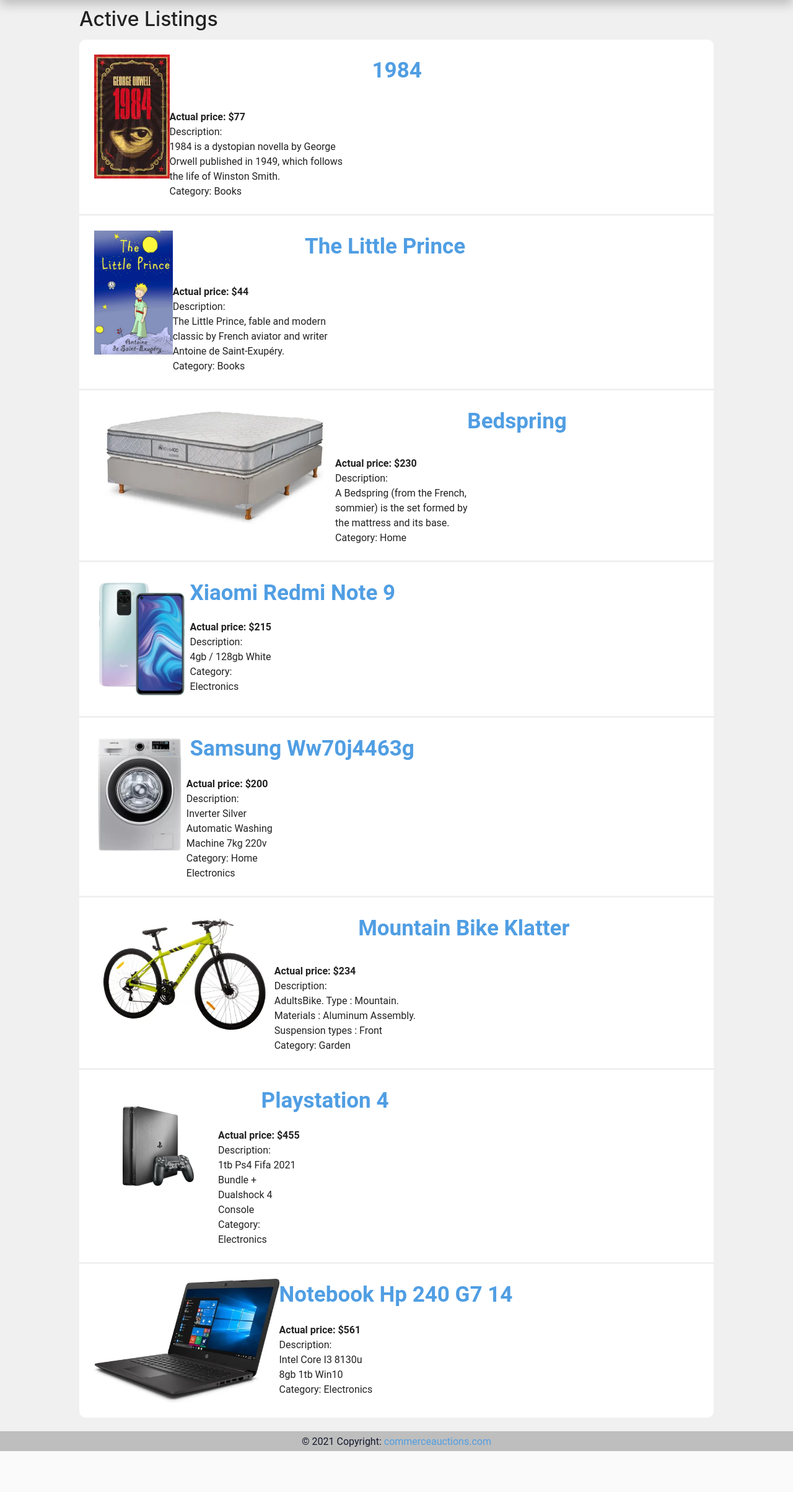
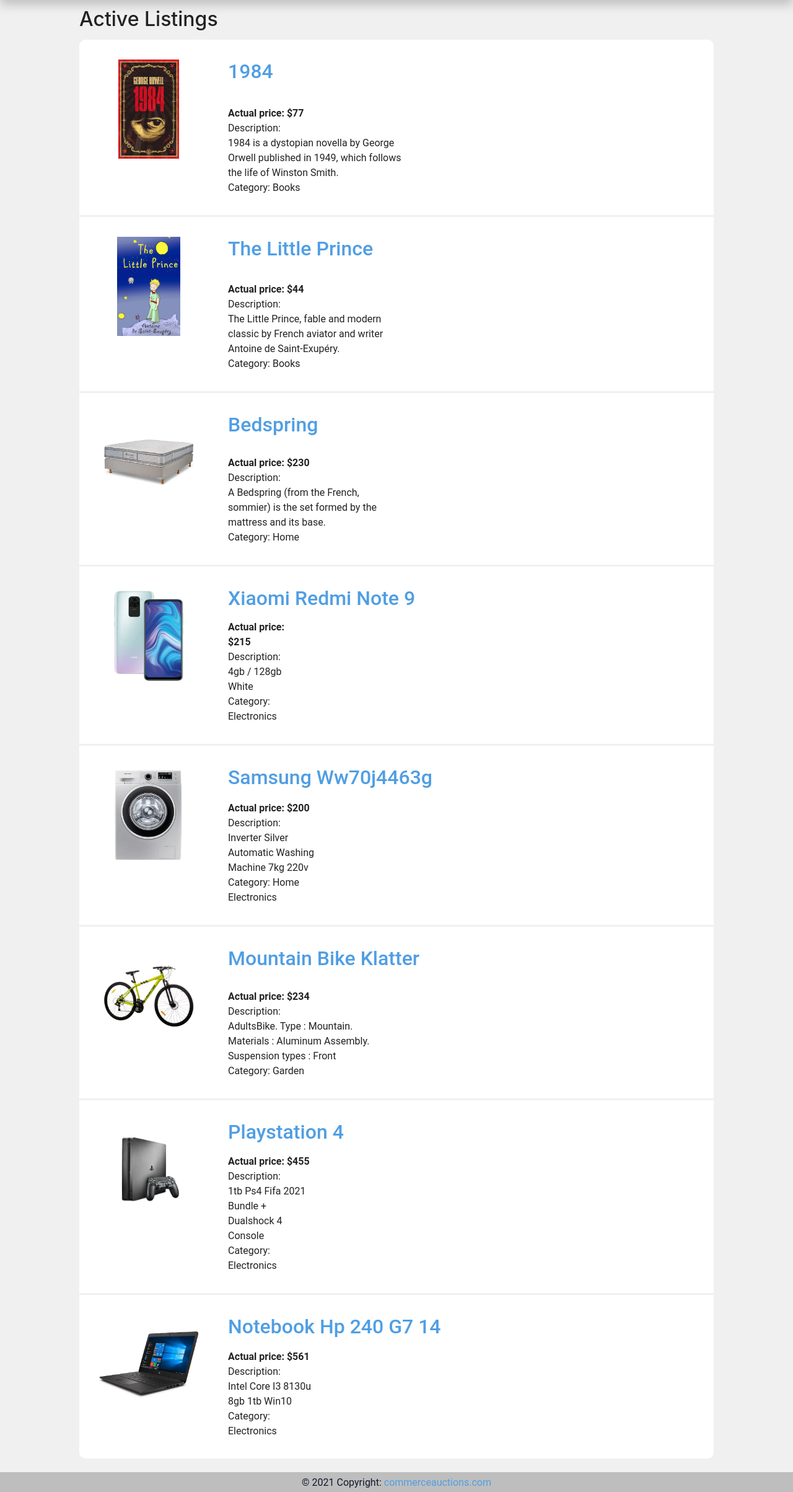
Before and after one commit to rodrigojmayer/AuctionsProject, a Django app: page / in a window 1280 px wide. Shown: the part 64-2471 px from the top of the page at 62% size. Before the commit the page ends 2405 px from the top, so only its background shows below. Run offline with Django 3.2, Linux system fonts and the light colour scheme; data comes from the database, SQL or seed files in the repository; both versions use the stored data as it was after the commit; some libraries are stand-ins or nearby versions.

Commit message:
fixing index styles

```diff
--- a/auctions/static/auctions/css/styles.css
+++ b/auctions/static/auctions/css/styles.css
@@ -233,9 +233,10 @@ h2 {
   color: var(--text-color);
   /*text-align: center;*/
   width: 100%;
-  padding: 1.5rem;
+  padding: 2rem;
   display: flex;
   flex-direction: row;
+  gap: 3rem;
 }
 
 .form-group {
@@ -243,10 +244,8 @@ h2 {
 }
 
 #auction_name {
-  font-size: 35px;
   font-weight: bold;
   /*margin-left: -30%;*/
-  text-align: center;
 }
 
 #auction_data {
@@ -257,6 +256,13 @@ h2 {
 
 #auction_description {
   margin: 0;
+}
+
+#auction_image img {
+  height: 10rem;
+  width: 10rem;
+  -o-object-fit: contain;
+     object-fit: contain;
 }
 
 #auction_price {
--- a/auctions/static/auctions/css/styles.scss
+++ b/auctions/static/auctions/css/styles.scss
@@ -334,18 +334,20 @@ opacity: 1;
     /*text-align: center;*/
     width:100%;
 
-    padding: 1.5rem;
+    // padding: 1.5rem;
+    padding: 2rem;
     display: flex;
     flex-direction: row;
+    gap: 3rem;
 }
 .form-group {
     width: 30%;
 }
 #auction_name{
-    font-size: 35px;
+    // font-size: 35px;
     font-weight: bold;
     /*margin-left: -30%;*/
-    text-align: center;
+    // text-align: center;
 }
 #auction_data{
     // float:left;
@@ -358,6 +360,12 @@ opacity: 1;
 }
 #auction_image{
     // margin-left: 44%;
+
+    img{
+        height: 10rem;
+        width: 10rem;
+        object-fit: contain;
+    }
 }
 #auction_price{
     font-weight: bold;
--- a/auctions/templates/auctions/index.html
+++ b/auctions/templates/auctions/index.html
@@ -22,7 +22,7 @@
                 <div id="order-column">
                     <div id="auction_name">
                         <a href="../listing_page/{{ auction.id }}" >
-                            {{ auction.name }}
+                            <h2>{{ auction.name }}</h2>
                         </a>
                     </div>
                     <div id="auction_data">
```
Also changed, not shown: db.sqlite3, media/images/55mh2-Playstation_4-QUIVER-191121-1574358088792.jfif (added), media/images/55mh2-Playstation_4-QUIVER-191121-1574358088792.png (added), 1 other file.
